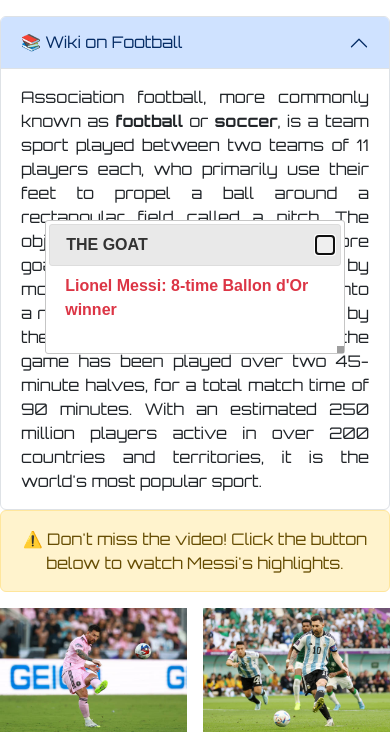
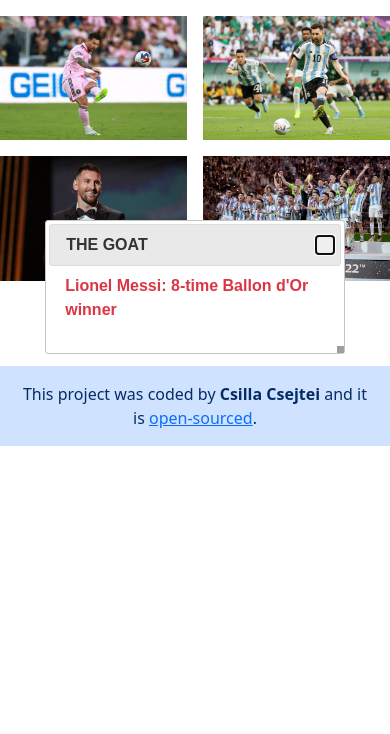
Before and after one commit to CsillaCsejtei/week3-challenge, a plain HTML site: page index.html in a window 390 px wide. Shown: the part 135-869 px from the top of the page. After the commit the page ends 844 px from the top, so only its background shows below. Drawn offline with nearby package versions, Linux system fonts and the light colour scheme; grey boxes are pictures that could not be loaded.

Commit message:
Added media query

```diff
--- a/index.html
+++ b/index.html
@@ -42,7 +42,7 @@
       <div class="fs-2 p-3 text-center">My favorite hobby</div>
     </header>
     <main>
-      <section>
+      <section class="article">
         <div class="accordion" id="accordionFootball">
           <div class="accordion-item">
             <h2 class="accordion-header">
@@ -79,7 +79,7 @@
           </div>
         </div>
       </section>
-      <section>
+      <section class="warning">
         <div class="alert alert-warning text-center" role="alert">
           ⚠️ Don't miss the video! Click the button below to watch Messi's
           highlights.
--- a/styles.css
+++ b/styles.css
@@ -1,4 +1,15 @@
-section{
+section {
   text-align: justify;
   font-family: "Orbitron", sans-serif;
 }
+
+@media (max-width: 768px) {
+  .article,
+  .warning {
+    display: none;
+  }
+  .btn.btn-primary {
+    font-size: 0.8rem;
+    padding: 0.4rem 0.8rem;
+  }
+}
```
